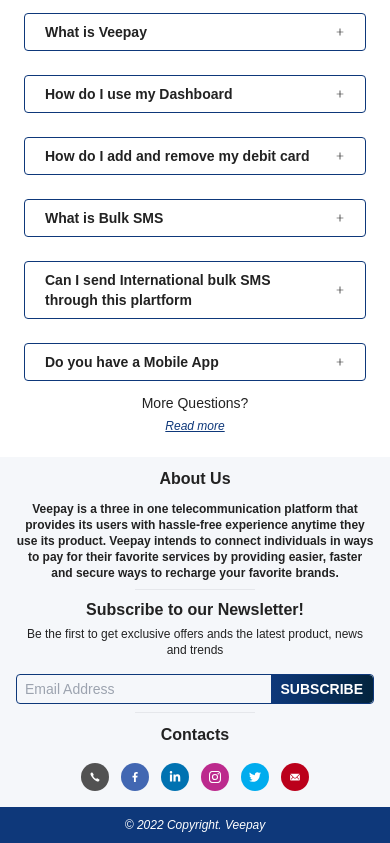
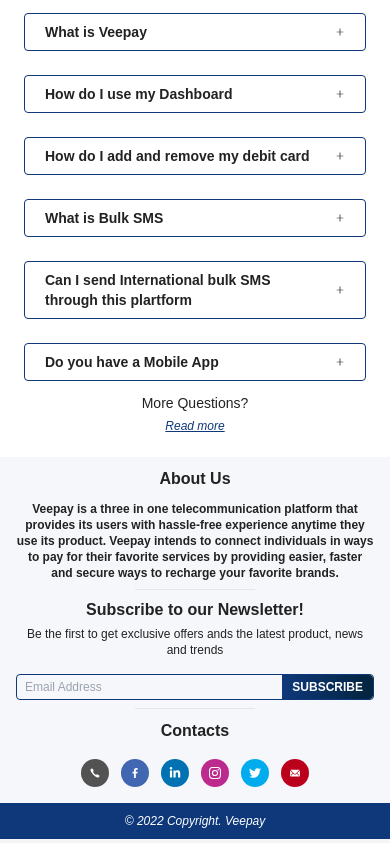
Before and after one commit to ihemebiriegondu/veepay-new-landingpage, a React (Create React App) app: page / in a window 390 px wide. Shown: the part 2250-3093 px from the top of the page. Built offline with nearby package versions, Linux system fonts and the light colour scheme; the HTML template or start-up script is replaced by a standard one.

Commit message:
made newsletter responsive

```diff
--- a/src/components/homeComponents/aboutSection/newsLetter.jsx
+++ b/src/components/homeComponents/aboutSection/newsLetter.jsx
@@ -29,14 +29,14 @@
             name="email"
             id="email"
             placeholder="Email Address"
-            className="bg-transparent outline-none grow md:px-2.5 px-2 md:text-base text-sm"
+            className="bg-transparent outline-none grow md:px-2.5 px-2 md:text-base xs:text-sm text-xs md:py-2 py-1"
             onChange={(e) => {
               setEmail(e.target.value);
             }}
           />
           <button
             type="submit"
-            className="outline-none bg-gradient-to-r from-primary to-darkPrimary md:px-3.5 px-2.5 md:py-2 py-1 rounded-tr rounded-br uppercase font-bold text-white md:text-base text-sm"
+            className="outline-none bg-gradient-to-r from-primary to-darkPrimary md:px-3.5 px-2.5 md:py-2 py-1 rounded-tr rounded-br uppercase font-bold text-white md:text-base xs:text-sm text-xs"
           >
             Subscribe
           </button>
```
